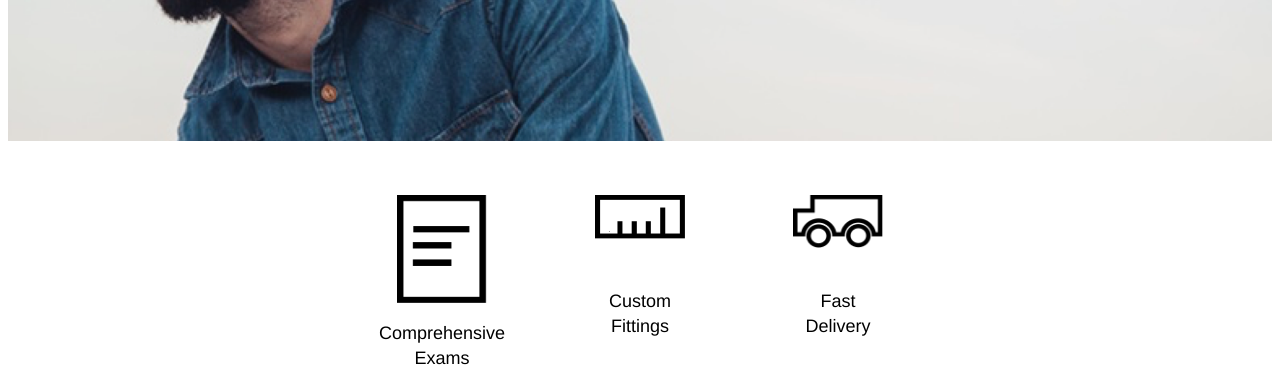
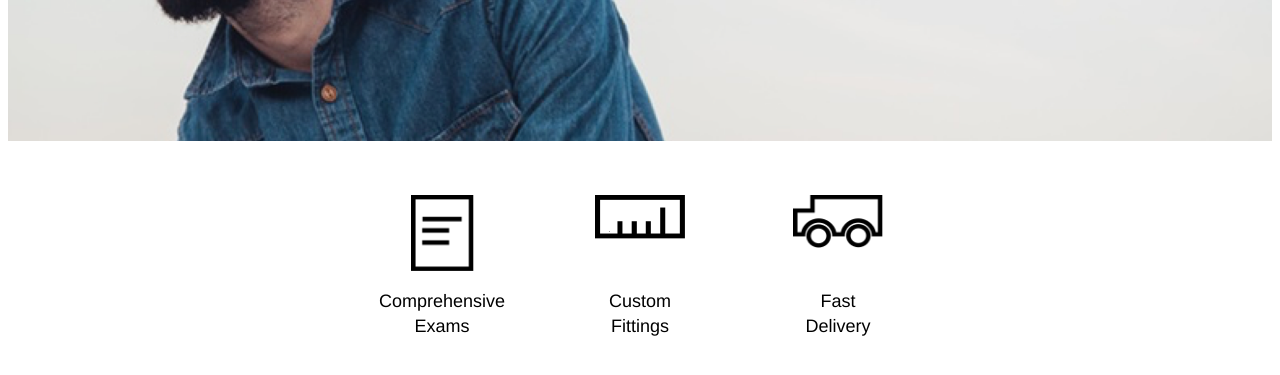
Before and after one commit to turtlesquared/Tortoiseshell, a plain HTML site: page index.html in a window 1280 px wide. Shown: the part 425-800 px from the top of the page. Drawn offline with Linux system fonts and the light colour scheme.

Commit message:
I was an idot. Fixed the paper icon.

```diff
--- a/index.html
+++ b/index.html
@@ -36,7 +36,7 @@
 	<!--Supporting Section -->
 	<div class="supporting">
 		<div class="service">
-			<img src="./resources/images/paper-icon.png">
+			<img src="./resources/images/paper-icon.png" class="paper-icon">
 			<div>Comprehensive Exams</div>
 		</div>
 		<div class="service">
```
Also changed, not shown: 1 other file.
